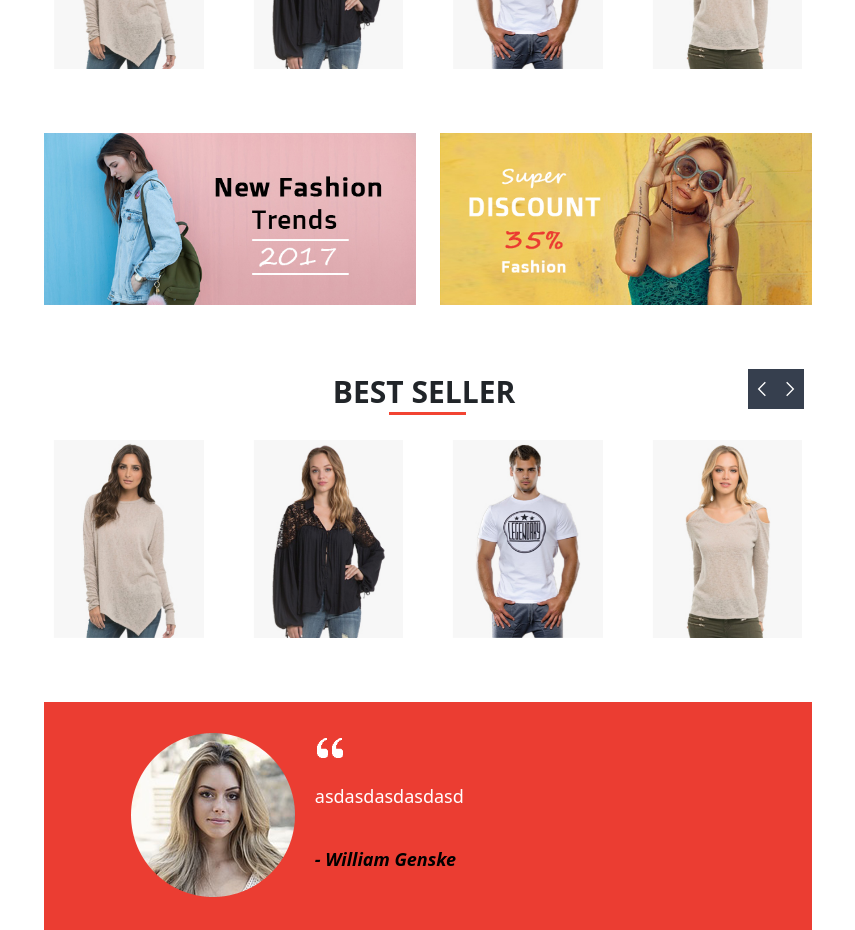
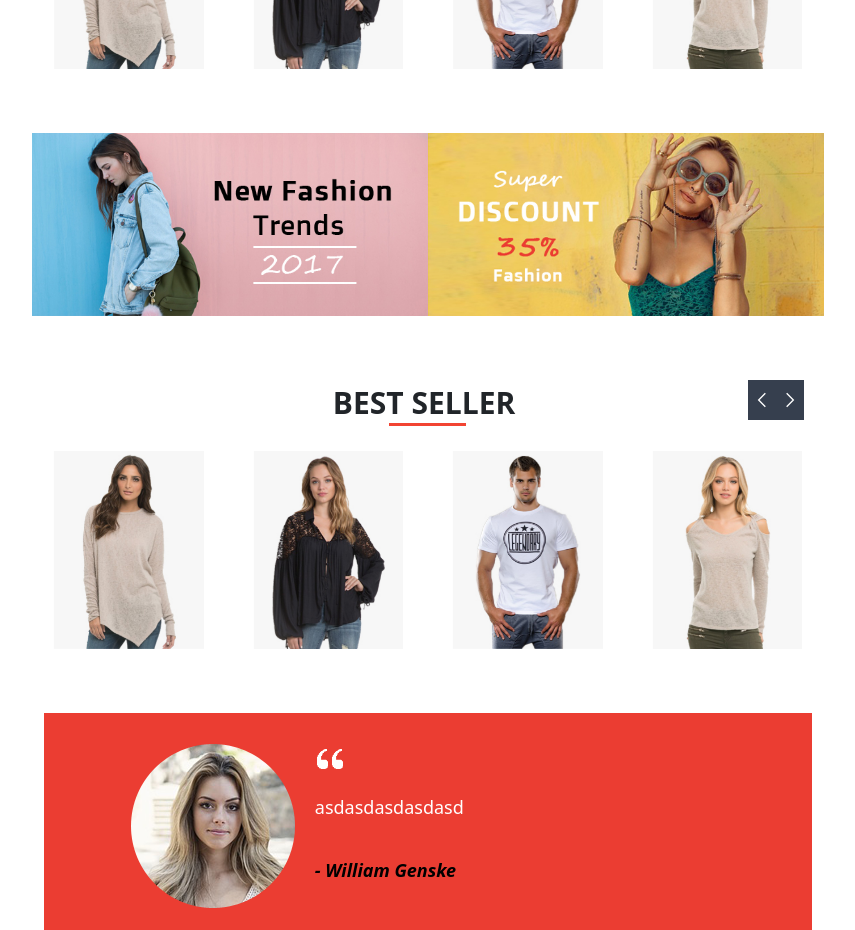
Before and after one commit to HuyDinh97/reactjs-shop, a React (Create React App) app: page / in a window 1280 px wide. Shown: the part 1240-2170 px from the top of the page, without its empty margins (212-1067 px from the left). Built offline with nearby package versions, Linux system fonts and the light colour scheme.

Commit message:
banner padding fixed

```diff
--- a/src/components/Layout/Banner/Banner.module.css
+++ b/src/components/Layout/Banner/Banner.module.css
@@ -3,9 +3,9 @@
 }
 
 .Col {
-  padding: 0;
+  padding: 0 !important;
 }
 
 .Col img {
-  padding: 0;
+  padding: 0 !important;
 }
```
